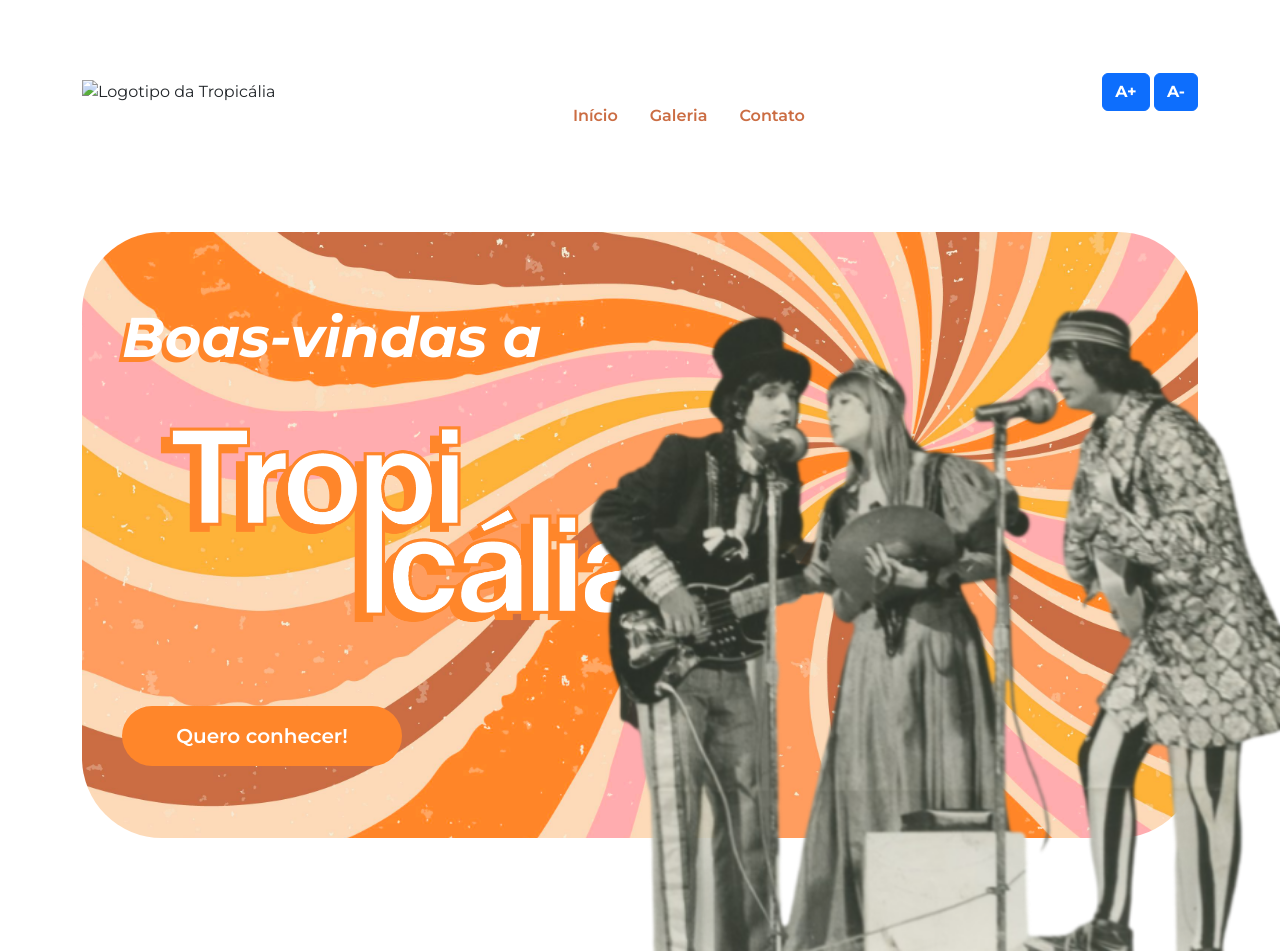
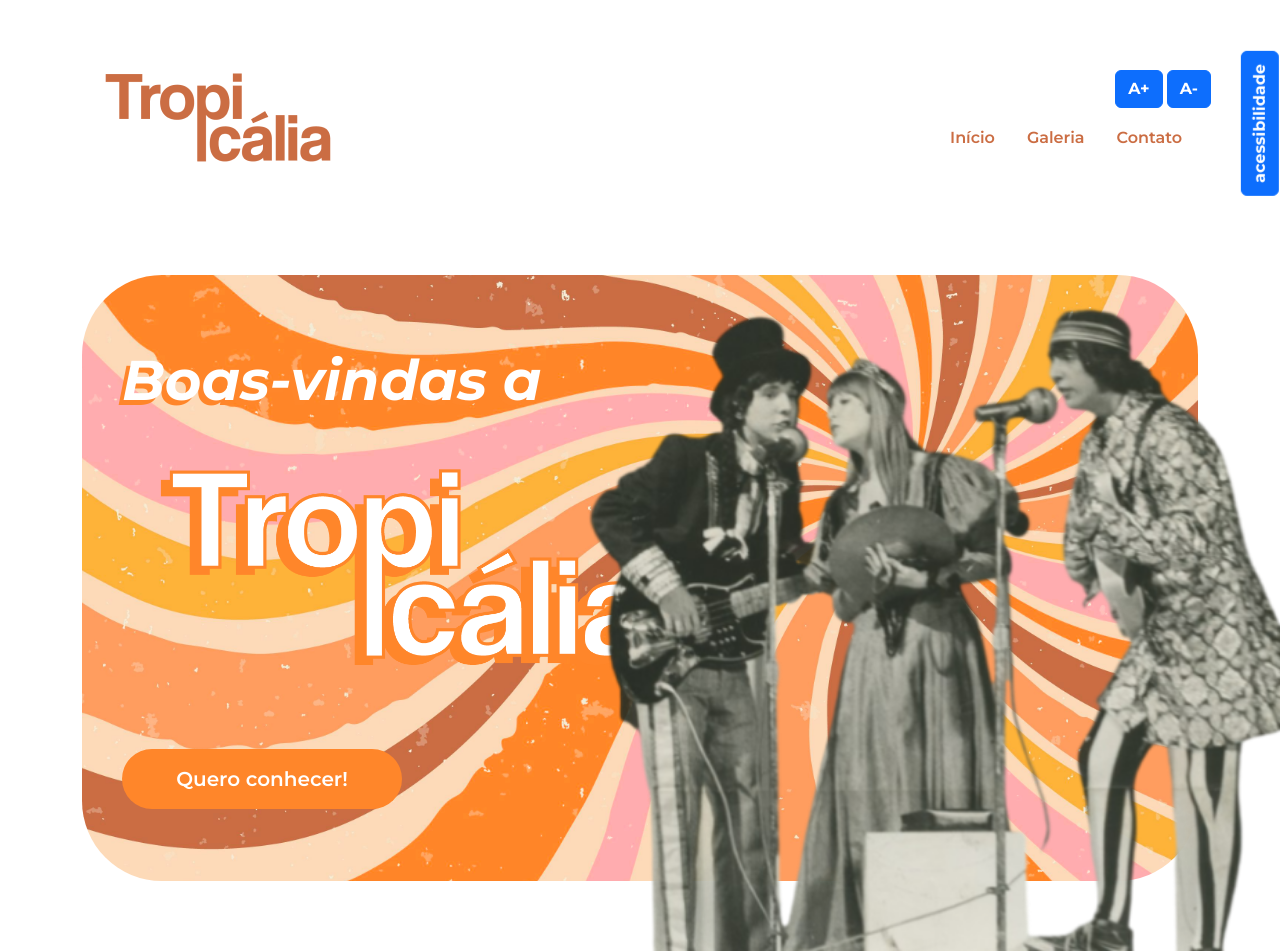
Before and after one commit to rogerio0212/tropicalia1, a plain HTML site: page index.html in a window 1280 px wide. Shown: the top 951 px of the page. Drawn offline with nearby package versions, Linux system fonts and the light colour scheme.

Commit message:
Add files via upload

```diff
--- a/index.html
+++ b/index.html
@@ -7,7 +7,8 @@
     <link rel="preconnect" href="https://fonts.googleapis.com">
     <title>Tropicália</title>
     <link href="https://cdnjs.cloudflare.com/ajax/libs/bootstrap/5.3.3/css/bootstrap.min.css" rel="stylesheet">
-    <link rel="stylesheet" href="https://cdnjs.cloudflare.com/ajax/libs/bootstrap-icons/1.11.3/font/bootstrap-icons.min.css">
+    <link rel="stylesheet"
+        href="https://cdnjs.cloudflare.com/ajax/libs/bootstrap-icons/1.11.3/font/bootstrap-icons.min.css">
     <link rel="stylesheet" href="styles.css">
 </head>
 
@@ -21,10 +22,11 @@
                 <li class="nav-item"><a class="nav-link" href="#galeria">Galeria</a></li>
                 <li class="nav-item"><a class="nav-link" href="#contato">Contato</a></li>
             </ul>
-            <div id="acessibilidade">
-                <button id="aumentar-fonte" class="btn btn-primary fw-bold">A+</button>
+            <div id="acessibilidade" class="menu-acessibilidade">
+                <button class="btn btn-primary fw-bold rotacao-botao">acessibilidade</button>
+                <div><button id="aumentar-fonte" class="btn btn-primary fw-bold">A+</button>
                     <button id="diminuir-fonte" class="btn btn-primary fw-bold">A-</button>
-
+                </div>
             </div>
         </nav>
 
@@ -39,17 +41,15 @@
                     <h1 class="display-4 text-white fst-italic fw-bold">Boas-vindas a</h1>
                     <img src="img/logo-2.png" alt="Logotipo secundário da Tropicália" class="mb-3" width="563"
                         height="278" loading="lazy">
-                    <a href="#tropicalia"
-                        class="btn btn-primary btn-lg botao-inicio fw-semibold">Quero
+                    <a href="#tropicalia" class="btn btn-primary btn-lg botao-inicio fw-semibold">Quero
                         conhecer!</a>
                 </div>
-  <img src="img/lossy-page1-640px-Os_Mutantes.tif (1).png" alt= "A imagem apresenta o grupo musical Os Mutantes. São trẽs pessoas cantando em dois microfones"
-  title=" Os mutantes  - CCO Domínio Público / Acervo Arquivo Nacional" class="img-fluid img-inicio"                                                                                          >
-
+                <img src="img/lossy-page1-640px-Os_Mutantes.tif (1).png" alt="A imagem apresenta o grupo musical Os Mutantes. São três pessoas cantando pessoas em dois microfones" title="Os Mutantes - CCO Domínio Público / Acervo Arquivo Nacional" class="img-fluid img-inicio">
             </div>
         </section>
 
-        <section id="tropicalia" class="my-5 pt-6 secao-tropicalia" tabindex="0" aria-label="Seção explicativa sobre a tropicália">
+        <section id="tropicalia" class="my-5 pt-6 secao-tropicalia" tabindex="0"
+            aria-label="Seção explicativa sobre a tropicalia">
             <div class="container d-flex align-items-center ">
                 <div class="col-4 d-flex justify-content-center">
                     <img src="img/image (1).png" class="rounded-pill" width="273" height="331" loading="lazy">
@@ -60,12 +60,12 @@
                         brasileiro que surgiu na década de 1960, tendo seu auge entre 1967 e 1968. Esse movimento
                         abrangeu várias expressões artísticas, como a música, o cinema, o teatro e as artes plásticas, e
                         teve como principal característica a mistura de elementos da cultura brasileira tradicional com
-                        influências estrangeiras, especialmente do rock e da música pop. Fonte: Site Toda  a matéria</p>
+                        influências estrangeiras, especialmente do rock e da música pop. Fonte: Site Toda a matéria</p>
                 </div>
             </div>
         </section>
 
-        <section id="galeria" tabindex="0" aria-label="Seçaõ de galeria de imagens">
+        <section id="galeria" tabindex="0" aria-label="Seção da galeria de imagens">
             <h2 class="text-center pt-5">Galeria</h2>
             <div class="container p-3 mt-3 fundo-galeria ">
 
@@ -79,13 +79,14 @@
                             loading="lazy">
                     </div>
                 </div>
-
                 <div class="row mt-4 justify-content-md-center">
                     <div class="col-md-4">
-                <img src="img/lossy-page1-640px-Gilberto_Gil_nos_anos_1960.tif.jpg" class="img-fluid rounded-5" loading="lazy">
+                        <img src="img/lossy-page1-640px-Gilberto_Gil_nos_anos_1960.tif.jpg" class="img-fluid rounded-5"
+                            loading="lazy">
                     </div>
                     <div class="col-md-4">
-                <img src="img/lossy-page1-640px-Caetano_Veloso_no_III_Festival_da_Música_Popular.tif.jpg" class="img-fluid rounded-5" loading="lazy">
+                        <img src="img/lossy-page1-640px-Caetano_Veloso_no_III_Festival_da_Música_Popular.tif.jpg"
+                            class="img-fluid rounded-5" loading="lazy">
                     </div>
                 </div>
             </div>
--- a/script.js
+++ b/script.js
@@ -1,11 +1,16 @@
-document.addEventListener('DOMContentLoaded',function(){
-   const aumentarFonteBotao = document.getElementById('aumentar-fonte');
+document.addEventListener('DOMContentLoaded', function(){
+    const aumentaFonteBotao = document.getElementById('aumentar-fonte');
+    const diminuiFonteBotao = document.getElementById('diminuir-fonte');
 
-   let tamanhoAtualFonte =1;
-   aumentarFonteBotao.addEventListener('click', function(){
-     tamanhoAtualFonte+=0.1;
-     document.body.style.fontSize = `${tamanhoAtualFonte}rem`;
-   });
 
-   diminuiFonteBotao.addEventListener('click', )
+    let tamanhoAtualFonte = 1;
+    aumentaFonteBotao.addEventListener('click', function(){
+        tamanhoAtualFonte += 0.1;
+        document.body.style.fontSize = `${tamanhoAtualFonte}rem`;
+    });
+
+    diminuiFonteBotao.addEventListener('click', function(){
+        tamanhoAtualFonte -= 0.1;
+        document.body.style.fontSize = `${tamanhoAtualFonte}rem`;
+    });
 });
--- a/styles.css
+++ b/styles.css
@@ -46,6 +46,7 @@ section {
     width: 45rem;
     height: auto;
 }
+
 
 
 .esquerda-conteudo {
@@ -140,3 +141,21 @@ h2 {
 .form-control {
     background-color: #F1EDEF;
 }
+
+.menu-acessibilidade{
+    position: fixed;
+    top: 2rem;
+    right: 20px;
+    z-index: 1000;
+}
+
+.rotacao-botao{
+    transform: rotate(-90deg);
+    transform-origin: right center;
+}
+
+.opcoes-acessibilidade{
+    margin-top: 10px;
+    display: flex;
+    flex-direction: column;
+}
```
Also changed, not shown: img/flor-bottom-direita.png (added), img/flor-esquerda.png (added), img/logo.png (added), 2 other files. Lines whose indentation alone changed are shown as unchanged.
